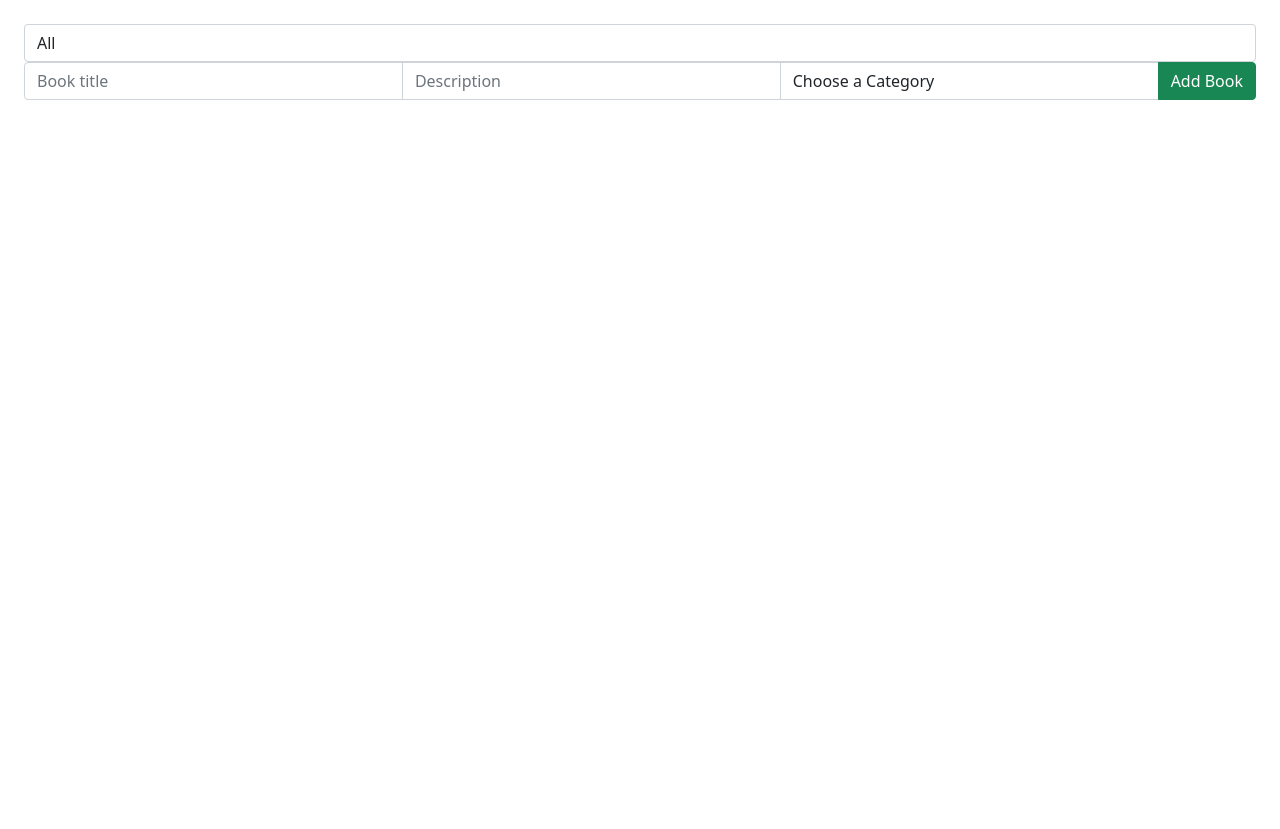
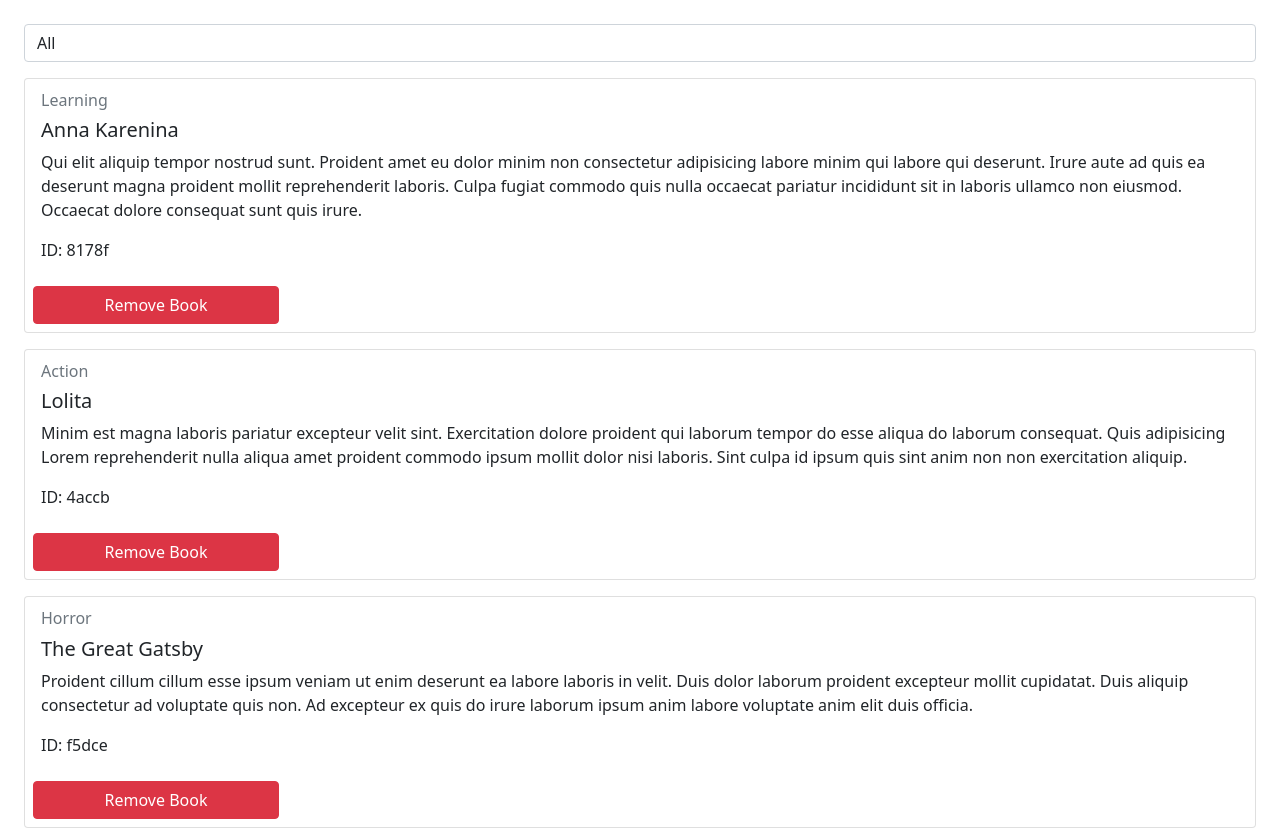
Before and after one commit to Wusinho/library-app, a React (Create React App) app: page / in a window 1280 px wide. Shown: the top 829 px of the page. Before the commit the page ends 800 px from the top, so only its background shows below. Built offline with nearby package versions, Linux system fonts and the light colour scheme.

Commit message:
Added samples

```diff
--- a/package.json
+++ b/package.json
@@ -8,6 +8,7 @@
     "@testing-library/react": "^11.1.0",
     "@testing-library/user-event": "^12.1.10",
     "bootstrap": "^5.0.2",
+    "lorem-ipsum": "^2.0.3",
     "prop-types": "^15.7.2",
     "react": "^17.0.2",
     "react-dom": "^17.0.2",
--- a/src/actions/book.js
+++ b/src/actions/book.js
@@ -1,10 +1,9 @@
 import * as actions from './booksActions';
 
-export const bookAdded = (title, description, category) => ({
+export const bookAdded = (title, category) => ({
   type: actions.CREATE_BOOK,
   payload: {
     title,
-    description,
     category,
   },
 });
--- a/src/components/BookForm.jsx
+++ b/src/components/BookForm.jsx
@@ -5,7 +5,6 @@ import * as actions from '../actions/book';
 
 const BookForm = () => {
   const [title, setTitle] = useState('');
-  const [description, setDescription] = useState('');
   const [category, setCategory] = useState('');
   const dispatch = useDispatch();
 
@@ -14,11 +13,9 @@ const BookForm = () => {
 
     dispatch(actions.bookAdded(
       title,
-      description,
       category,
     ));
     setTitle('');
-    setDescription('');
   };
 
   return (
@@ -30,13 +27,6 @@ const BookForm = () => {
           type="text"
           className="form-control"
           placeholder="Book title"
-        />
-        <input
-          onChange={(e) => setDescription(e.target.value)}
-          value={description}
-          type="text"
-          className="form-control"
-          placeholder="Description"
         />
         <select
           onChange={(e) => setCategory(e.target.value)}
--- a/src/components/BooksList.jsx
+++ b/src/components/BooksList.jsx
@@ -26,7 +26,11 @@ const BooksList = () => {
           key={book.id}
           handleClick={handleBookRemove}
           book={{
-            id: book.id, title: book.title, category: book.category, percent: book.percent,
+            id: book.id,
+            title: book.title,
+            description: book.description,
+            category: book.category,
+            percent: book.percent,
           }}
         />
       ));
@@ -37,7 +41,11 @@ const BooksList = () => {
         key={book.id}
         handleClick={selectedCategory}
         book={{
-          id: book.id, title: book.title, category: book.category, percent: book.percent,
+          id: book.id,
+          title: book.title,
+          description: book.description,
+          category: book.category,
+          percent: book.percent,
         }}
       />
     ));
@@ -50,7 +58,9 @@ const BooksList = () => {
           className="form-control"
           onChange={(e) => handleFilterCHange(e)}
         >
-          <option defaultValue disabled>Choose a Category</option>
+          <option defaultValue disabled>
+            Choose a Category
+          </option>
           <option key="0"> All </option>
           {categories.map((cat) => (
             <option key={cat.id} value={cat.cat}>
--- a/src/index.js
+++ b/src/index.js
@@ -6,10 +6,17 @@ import App from './components/App';
 import 'bootstrap/dist/css/bootstrap.css';
 import './style/App.css';
 import reducer from './reducers/reducer';
+import * as actions from './actions/book';
 
 const store = createStore(reducer,
   // eslint-disable-next-line no-underscore-dangle
   window.__REDUX_DEVTOOLS_EXTENSION__ && window.__REDUX_DEVTOOLS_EXTENSION__());
+
+store.dispatch((actions.bookAdded('Anna Karenina', 'Learning')));
+store.dispatch((actions.bookAdded('Lolita', 'Action')));
+store.dispatch((actions.bookAdded('The Great Gatsby', 'Horror')));
+store.dispatch((actions.bookAdded('Middlemarch', 'Sci-Fi')));
+store.dispatch((actions.bookAdded('The Adventures of Huckleberry Finn', 'Kids')));
 
 ReactDOM.render(
   <React.StrictMode>
--- a/src/reducers/books.js
+++ b/src/reducers/books.js
@@ -1,5 +1,17 @@
 import { v4 as uuidv4 } from 'uuid';
+import { LoremIpsum } from 'lorem-ipsum';
 import * as actions from '../actions/booksActions';
+
+const lorem = new LoremIpsum({
+  sentencesPerParagraph: {
+    max: 5,
+    min: 3,
+  },
+  wordsPerSentence: {
+    max: 15,
+    min: 6,
+  },
+});
 
 export default function reducer(state = [], action) {
   if (action.type === actions.CREATE_BOOK) {
@@ -8,7 +20,7 @@ export default function reducer(state = [], action) {
       {
         id: uuidv4().slice(0, 5),
         title: action.payload.title,
-        description: action.payload.description,
+        description: lorem.generateParagraphs(1),
         category: action.payload.category,
       },
     ];
```
Also changed, not shown: 2 other files (tests, documents, lock files or other folders).
